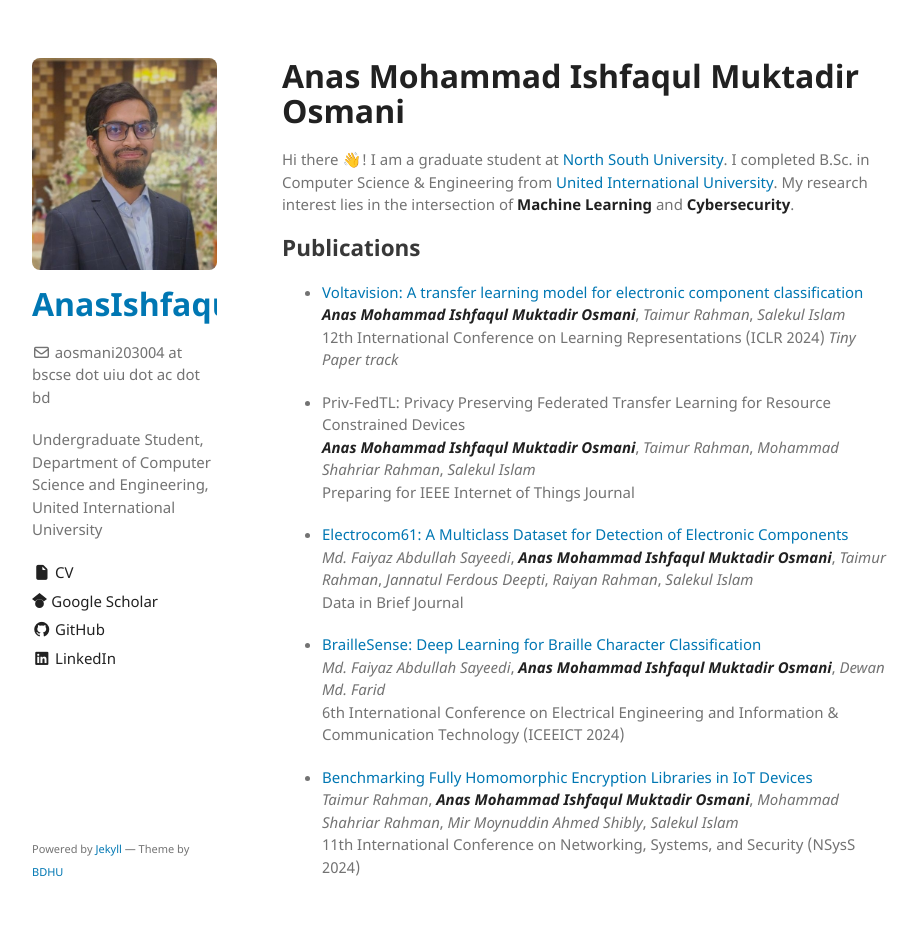
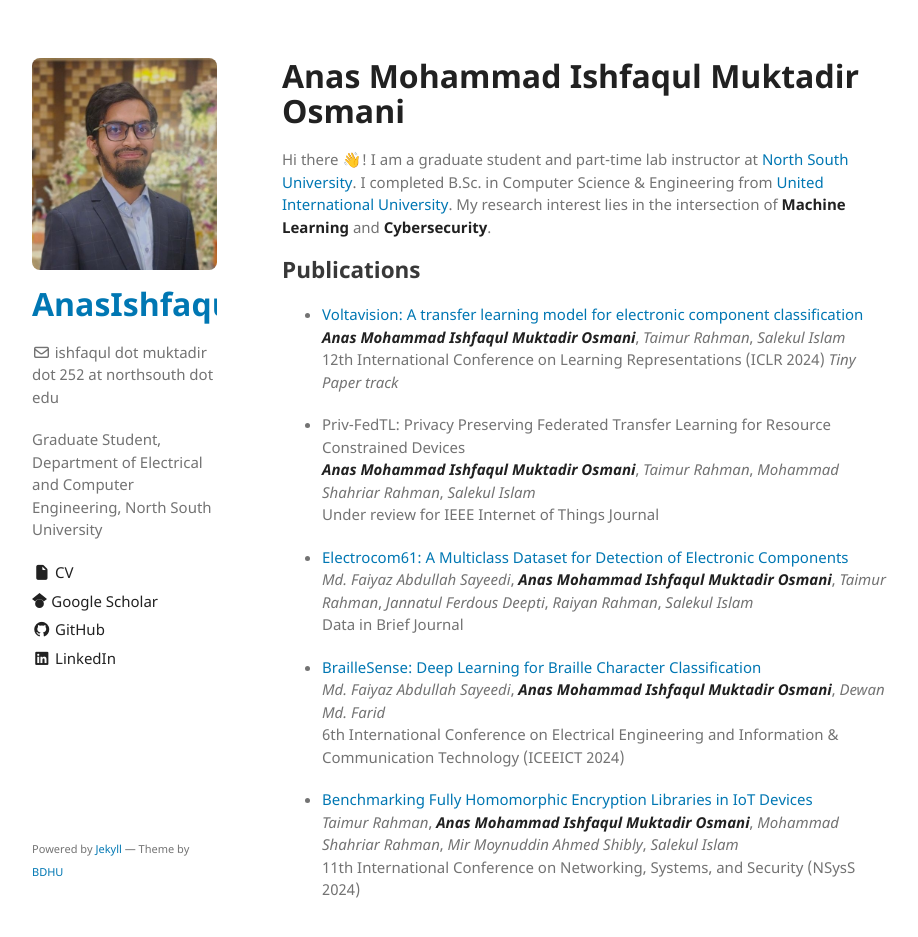
Before and after one commit to AnasIshfaque/AnasIshfaque.github.io, a Jekyll site: the page built from index.md, in a window 1280 px wide and 951 px high. Shown: the top 937 px of the window, without its empty margins (178-1096 px from the left). Built offline with Jekyll 4.4.1, drawn with Linux system fonts in a browser that asks for light colours; our own code applies the rules of GitHub Pages for plain Markdown files.

Commit message:
gmail and iot paper status updated

```diff
--- a/_config.yml
+++ b/_config.yml
@@ -1,7 +1,7 @@
 title: []
 logo: ./assets/img/standing_photo.jpg
-email: aosmani203004 at bscse dot uiu dot ac dot bd
-description: Undergraduate Student, Department of Computer Science and Engineering, United International University
+email: ishfaqul dot muktadir dot 252 at northsouth dot edu
+description: Graduate Student, Department of Electrical and Computer Engineering, North South University
 show_downloads: false
 google_analytics: G-ZLK2GHB055
 color-scheme: auto
--- a/index.md
+++ b/index.md
@@ -4,7 +4,7 @@ layout: default
 
 # Anas Mohammad Ishfaqul Muktadir Osmani
 
-Hi there 👋! I am a graduate student at [North South University](https://www.northsouth.edu). I completed B.Sc. in Computer Science & Engineering from [United International University](https://www.uiu.ac.bd/). My research interest lies in the intersection of **Machine Learning** and **Cybersecurity**.
+Hi there 👋! I am a graduate student and part-time lab instructor at [North South University](https://www.northsouth.edu). I completed B.Sc. in Computer Science & Engineering from [United International University](https://www.uiu.ac.bd/). My research interest lies in the intersection of **Machine Learning** and **Cybersecurity**.
 
 ## Publications
 - [Voltavision: A transfer learning model for electronic component classification](https://openreview.net/pdf?id=JHTqFvmVYz)\
@@ -13,7 +13,7 @@ _**Anas Mohammad Ishfaqul Muktadir Osmani**_, _Taimur Rahman_, _Salekul Islam_\
 
 - Priv-FedTL: Privacy Preserving Federated Transfer Learning for Resource Constrained Devices\
 _**Anas Mohammad Ishfaqul Muktadir Osmani**_, _Taimur Rahman_, _Mohammad Shahriar Rahman_, _Salekul Islam_\
-Preparing for IEEE Internet of Things Journal
+Under review for IEEE Internet of Things Journal
 
 - [Electrocom61: A Multiclass Dataset for Detection of Electronic Components](https://www.sciencedirect.com/science/article/pii/S2352340925000630)\
 _Md. Faiyaz Abdullah Sayeedi_, _**Anas Mohammad Ishfaqul Muktadir Osmani**_, _Taimur Rahman_, _Jannatul Ferdous Deepti_, _Raiyan Rahman_, _Salekul Islam_\
```
